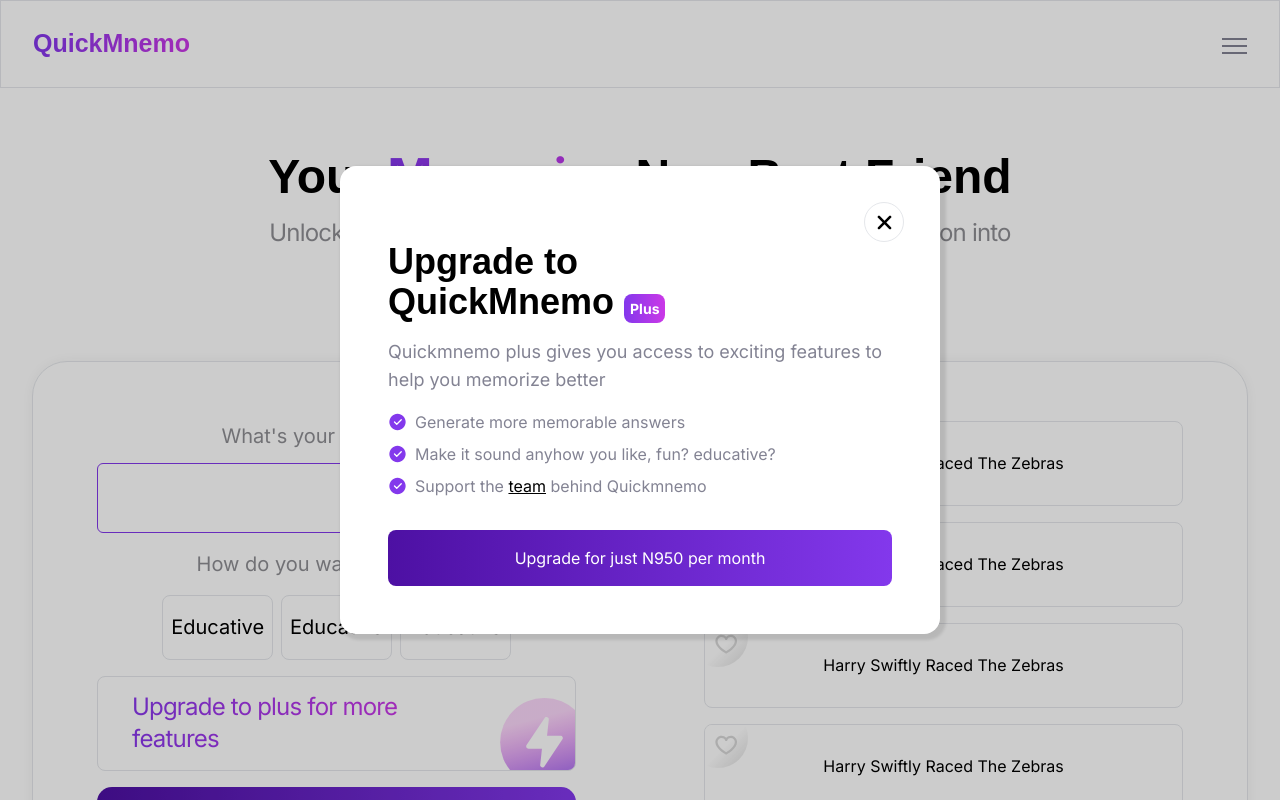
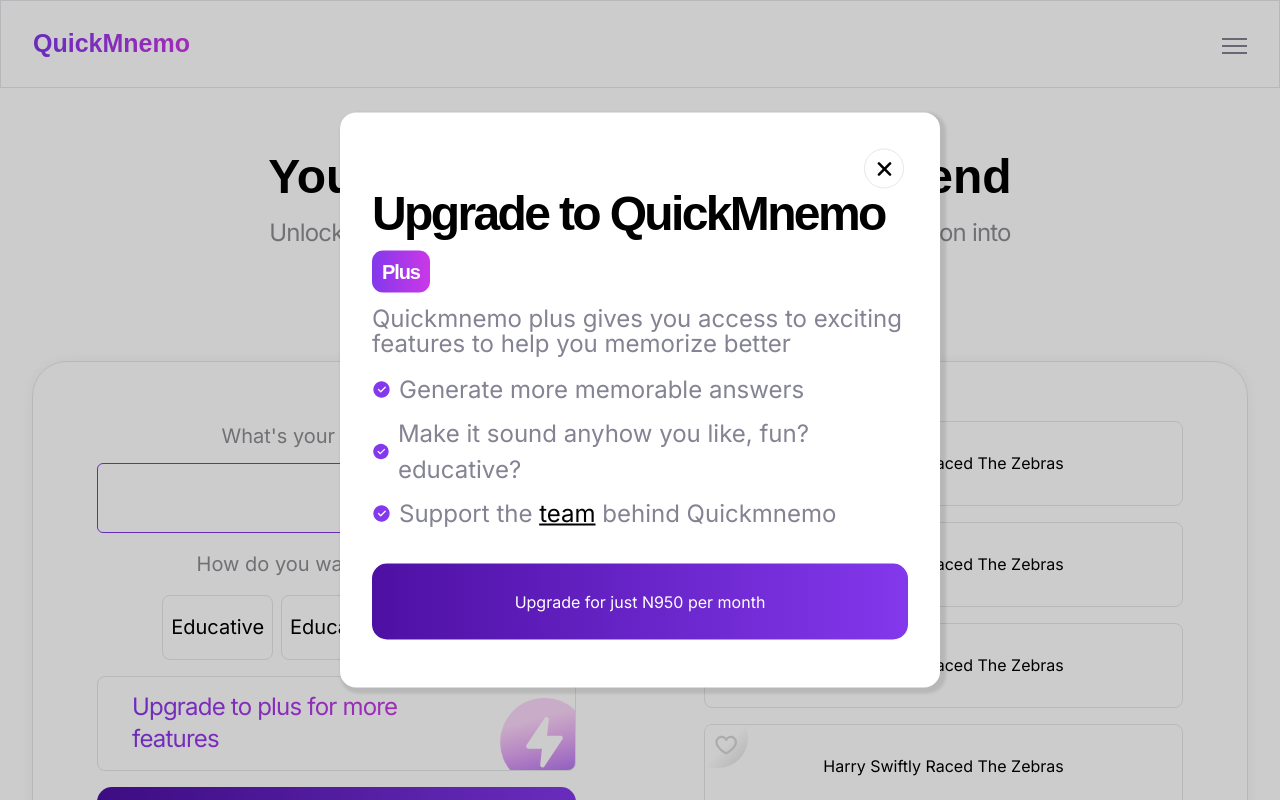
Before and after one commit to abdullah43577/mnemonics, a React (Vite) app in the folder Client/: page / in a window 1280 px wide. Both pictures are taken after a click on the element "Upgrade to plus for more features". Shown: the top 800 px of the page. Built offline with nearby package versions, Linux system fonts and the light colour scheme; a web font is replaced by a local one.

Commit message:
improved UI

```diff
--- a/Client/src/components/Pages/Homepage/Generator.jsx
+++ b/Client/src/components/Pages/Homepage/Generator.jsx
@@ -61,7 +61,7 @@ export default function Generator() {
 
       <div className="bg-gray-200 w-[2px] h-[430px] hidden xl:block"></div>
 
-      <div className="max-h-[200px] w-full xl:w-auto overflow-scroll lg:max-h-full lg:overflow-hidden">
+      <div className="mnemonics_wrapper max-h-[200px] lg:max-h-[430px] w-full xl:w-auto overflow-y-scroll overflow-x-hidden">
         <div className="flex flex-col gap-4">
           {selectedMnemo?.map((_, i) => (
             <div
--- a/Client/src/components/Pages/Homepage/Home.jsx
+++ b/Client/src/components/Pages/Homepage/Home.jsx
@@ -8,7 +8,7 @@ export const stateHandler = createContext();
 
 export default function Home() {
   const [input, setInput] = useState('');
-  const [selectedMnemo, setSelectedMnemo] = useState([0, 1, 2, 3, 4]);
+  const [selectedMnemo, setSelectedMnemo] = useState([0, 1, 2, 3, 4, 5, 6, 7, 8]);
   const [isModalOpen, setIsModalOpen] = useState(false);
 
   const [modalState, setModalState] = useState({
--- a/Client/src/components/Pages/Homepage/Modal/LoginView.jsx
+++ b/Client/src/components/Pages/Homepage/Modal/LoginView.jsx
@@ -6,11 +6,11 @@ export default function LoginView() {
 
   return (
     <div className={`loginView px-8 xl:px-10 ${modalState.loginView ? 'block' : 'hidden'}`}>
-      <h2 className="font-[900] text-4xl">Welcome,</h2>
-      <p className="text-[#838393] text-sm lg:text-lg my-4">Welcome back champ! Sign in to your QuickMnemo account and continue your memorization journey</p>
+      <h2 className="font-[900] text-[40px] leading-[36px] tracking-[-2.64px]">Welcome,</h2>
+      <p className="text-[#838393] my-4">Welcome back champ! Sign in to your QuickMnemo account and continue your memorization journey</p>
 
       <div>
-        <div className="border border-gray-200 rounded-lg w-full flex items-center justify-center gap-2 py-4 px-6 cursor-pointer mb-6">
+        <div className="border border-gray-200 rounded-lg w-full flex items-center justify-center gap-2 h-[60px] py-[20px] cursor-pointer mb-6">
           <svg width="21" height="21" viewBox="0 0 21 21" fill="none" xmlns="http://www.w3.org/2000/svg">
             <path
               d="M10.4883 12.4791V8.60409H20.2383C20.3841 9.26034 20.4987 9.87492 20.4987 10.7395C20.4987 16.6874 16.5091 20.9166 10.4987 20.9166C4.7487 20.9166 0.0820312 16.2499 0.0820312 10.4999C0.0820312 4.74992 4.7487 0.083252 10.4987 0.083252C13.3112 0.083252 15.6654 1.1145 17.4674 2.802L14.5091 5.677C13.7591 4.96867 12.4466 4.13534 10.4987 4.13534C7.05078 4.13534 4.23828 6.99992 4.23828 10.5103C4.23828 14.0208 7.05078 16.8853 10.4987 16.8853C14.4883 16.8853 15.957 14.1249 16.2279 12.4895H10.4883V12.4791Z"
@@ -24,10 +24,10 @@ export default function LoginView() {
             </defs>
           </svg>
 
-          <p className="text-[#838393] text-sm lg:text-lg">Continue with Google</p>
+          <p className="text-[#838393]">Continue with Google</p>
         </div>
 
-        <div className="border border-gray-200 rounded-lg w-full flex items-center justify-center gap-2 py-4 px-6 cursor-pointer mb-6">
+        <div className="border border-gray-200 rounded-lg w-full flex items-center justify-center gap-2 h-[60px] py-[20px] cursor-pointer mb-6">
           <svg width="21" height="21" viewBox="0 0 21 21" fill="none" xmlns="http://www.w3.org/2000/svg">
             <path
               d="M10.4883 12.4791V8.60409H20.2383C20.3841 9.26034 20.4987 9.87492 20.4987 10.7395C20.4987 16.6874 16.5091 20.9166 10.4987 20.9166C4.7487 20.9166 0.0820312 16.2499 0.0820312 10.4999C0.0820312 4.74992 4.7487 0.083252 10.4987 0.083252C13.3112 0.083252 15.6654 1.1145 17.4674 2.802L14.5091 5.677C13.7591 4.96867 12.4466 4.13534 10.4987 4.13534C7.05078 4.13534 4.23828 6.99992 4.23828 10.5103C4.23828 14.0208 7.05078 16.8853 10.4987 16.8853C14.4883 16.8853 15.957 14.1249 16.2279 12.4895H10.4883V12.4791Z"
@@ -41,7 +41,7 @@ export default function LoginView() {
             </defs>
           </svg>
 
-          <p className="text-[#838393] text-sm lg:text-lg">Continue with Apple</p>
+          <p className="text-[#838393]">Continue with Apple</p>
         </div>
       </div>
 
--- a/Client/src/components/Pages/Homepage/Modal/Modal.jsx
+++ b/Client/src/components/Pages/Homepage/Modal/Modal.jsx
@@ -8,7 +8,7 @@ export default function Modal() {
   const { isModalOpen, closeModal } = useContext(stateHandler);
 
   return (
-    <div className={`modal bg-white rounded-t-[50px] lg:rounded-2xl fixed bottom-0 lg:bottom-auto lg:-translate-x-[50%] lg:-translate-y-[50%] w-full lg:w-[600px] lg:top-[50%] lg:left-[50%] lg:p-4 z-[5000] ${isModalOpen ? '' : 'hidden'}`}>
+    <div className={`modal bg-white rounded-t-[35px] lg:rounded-2xl fixed bottom-0 lg:bottom-auto lg:-translate-x-[50%] lg:-translate-y-[50%] w-full lg:w-[600px] lg:top-[50%] lg:left-[50%] lg:p-4 z-[5000] ${isModalOpen ? '' : 'hidden'}`}>
       <div className="border rounded-full p-2 w-[40px] h-[40px] border-gray-200 mt-[20px] mr-[20px] xl:mt-0 xl:mr-0 ml-auto flex items-center justify-center cursor-pointer" onClick={closeModal}>
         <svg width="15" height="15" viewBox="0 0 20 20" fill="none" xmlns="http://www.w3.org/2000/svg">
           <path
--- a/Client/src/components/Pages/Homepage/Modal/SignupView.jsx
+++ b/Client/src/components/Pages/Homepage/Modal/SignupView.jsx
@@ -6,11 +6,11 @@ export default function SignupView() {
 
   return (
     <div className={`signupView px-8 xl:px-10 ${modalState.signupView ? 'block' : 'hidden'}`}>
-      <h2 className="font-[900] text-4xl">Hello there,</h2>
-      <p className="text-[#838393] text-sm lg:text-lg my-4">Welcome back champ! Sign in to your QuickMnemo account and continue your memorization journey</p>
+      <h2 className="font-[900] text-[40px] leading-[36px] tracking-[-2.64px]">Hello there,</h2>
+      <p className="text-[#838393] my-4">Welcome back champ! Sign in to your QuickMnemo account and continue your memorization journey</p>
 
       <div>
-        <div className="border border-gray-200 rounded-lg w-full flex items-center justify-center gap-2 py-4 px-6 cursor-pointer mb-6">
+        <div className="border border-gray-200 rounded-lg w-full flex items-center justify-center gap-2 h-[60px] py-[20px] cursor-pointer mb-6">
           <svg width="21" height="21" viewBox="0 0 21 21" fill="none" xmlns="http://www.w3.org/2000/svg">
             <path
               d="M10.4883 12.4791V8.60409H20.2383C20.3841 9.26034 20.4987 9.87492 20.4987 10.7395C20.4987 16.6874 16.5091 20.9166 10.4987 20.9166C4.7487 20.9166 0.0820312 16.2499 0.0820312 10.4999C0.0820312 4.74992 4.7487 0.083252 10.4987 0.083252C13.3112 0.083252 15.6654 1.1145 17.4674 2.802L14.5091 5.677C13.7591 4.96867 12.4466 4.13534 10.4987 4.13534C7.05078 4.13534 4.23828 6.99992 4.23828 10.5103C4.23828 14.0208 7.05078 16.8853 10.4987 16.8853C14.4883 16.8853 15.957 14.1249 16.2279 12.4895H10.4883V12.4791Z"
@@ -24,10 +24,10 @@ export default function SignupView() {
             </defs>
           </svg>
 
-          <p className="text-[#838393] text-sm lg:text-lg">Sign up with Google</p>
+          <p className="text-[#838393]">Sign up with Google</p>
         </div>
 
-        <div className="border border-gray-200 rounded-lg w-full flex items-center justify-center gap-2 py-4 px-6 cursor-pointer">
+        <div className="border border-gray-200 rounded-lg w-full flex items-center justify-center gap-2 h-[60px] py-[20px] cursor-pointer">
           <svg width="19" height="23" viewBox="0 0 19 23" fill="none" xmlns="http://www.w3.org/2000/svg">
             <path
               d="M15.4581 21.2626C14.3025 22.3829 13.0407 22.206 11.8261 21.6754C10.5408 21.1329 9.36153 21.1093 8.00542 21.6754C6.30733 22.4065 5.41112 22.1942 4.39698 21.2626C-1.35764 15.3311 -0.508597 6.29827 6.02432 5.96808C7.61627 6.05063 8.72474 6.84071 9.65633 6.91146C11.0478 6.62845 12.3803 5.81479 13.8662 5.92092C15.6468 6.06242 16.9911 6.76996 17.8755 8.04352C14.1964 10.2487 15.069 15.0953 18.4416 16.4514C17.7694 18.2202 16.8968 19.9773 15.4463 21.2744L15.4581 21.2626ZM9.53841 5.89733C9.36153 3.26766 11.4959 1.09788 13.9487 0.88562C14.2907 3.92802 11.1893 6.19214 9.53841 5.89733Z"
@@ -41,7 +41,7 @@ export default function SignupView() {
             </defs>
           </svg>
 
-          <p className="text-[#838393] text-sm lg:text-lg">Sign up with Apple</p>
+          <p className="text-[#838393]">Sign up with Apple</p>
         </div>
       </div>
 
--- a/Client/src/components/Pages/Homepage/Modal/upgradeView.jsx
+++ b/Client/src/components/Pages/Homepage/Modal/upgradeView.jsx
@@ -5,11 +5,11 @@ export default function upgradeView() {
   const { modalState, toggleModalState } = useContext(stateHandler);
 
   return (
-    <div className={`upgradeView px-8 xl:px-10 ${modalState.upgradeView ? 'block' : 'hidden'}`}>
-      <h2 className="font-[900] text-4xl max-w-[400px]">
-        Upgrade to QuickMnemo <span className="plus text-white p-[6px] rounded-lg text-sm">Plus</span>
+    <div className={`upgradeView px-4 xl:px-10 ${modalState.upgradeView ? 'block' : 'hidden'}`}>
+      <h2 className="font-[700] text-[40px] lg:text-[48px] leading-[36px] lg:leading-[49px] tracking-[-2.64px]">
+        Upgrade to QuickMnemo <span className="plus text-white p-[10px] rounded-[11px] text-xl tracking-[-1.1px] leading-[36px]">Plus</span>
       </h2>
-      <p className="text-[#838393] text-sm lg:text-lg my-4">Quickmnemo plus gives you access to exciting features to help you memorize better</p>
+      <p className="text-[#838393] lg:text-[24px] lg:leading-[25px] my-4">Quickmnemo plus gives you access to exciting features to help you memorize better</p>
 
       <div>
         <div className="flex items-center gap-2">
@@ -28,7 +28,7 @@ export default function upgradeView() {
               <path d="M0.5 0H18.5V18H0.5V0Z" fill="#8338EC" />
             </g>
           </svg>
-          <p className="text-[#838393] text-xs lg:text-base">Generate more memorable answers</p>
+          <p className="text-[#838393] lg:text-[24px]">Generate more memorable answers</p>
         </div>
 
         <div className="flex items-center gap-2 my-2 xl:my-0">
@@ -47,7 +47,7 @@ export default function upgradeView() {
               <path d="M0.5 0H18.5V18H0.5V0Z" fill="#8338EC" />
             </g>
           </svg>
-          <p className="text-[#838393] text-xs lg:text-base">Make it sound anyhow you like, fun? educative?</p>
+          <p className="text-[#838393] lg:text-[24px]">Make it sound anyhow you like, fun? educative?</p>
         </div>
 
         <div className="flex items-center gap-2">
@@ -66,13 +66,13 @@ export default function upgradeView() {
               <path d="M0.5 0H18.5V18H0.5V0Z" fill="#8338EC" />
             </g>
           </svg>
-          <p className="text-[#838393] text-xs lg:text-base">
+          <p className="text-[#838393] lg:text-[24px]">
             Support the <span className="underline text-black">team</span> behind Quickmnemo
           </p>
         </div>
       </div>
 
-      <button className="generator text-white rounded-[15px] lg:rounded-lg py-4 px-6 w-full my-8" onClick={() => toggleModalState('upgradeView')}>
+      <button className="generator text-white rounded-[15px] py-[26px] px-6 w-full my-8" onClick={() => toggleModalState('upgradeView')}>
         Upgrade for just N950 per month
       </button>
     </div>
--- a/Client/src/styles/index.css
+++ b/Client/src/styles/index.css
@@ -15,6 +15,28 @@ html,
 body {
   height: 100%;
   width: 100%;
+}
+
+/* Targeting the entire scrollbar */
+.mnemonics_wrapper::-webkit-scrollbar {
+  width: 5px; /* Set the width of the scrollbar */
+}
+
+/* Track */
+.mnemonics_wrapper::-webkit-scrollbar-track {
+  background: #f1f1f1; /* Set the color of the track (the area behind the thumb) */
+}
+
+/* Handle */
+.mnemonics_wrapper::-webkit-scrollbar-thumb {
+  background: #888; /* Set the color of the thumb (the draggable part of the scrollbar) */
+  border-radius: 15px;
+}
+
+/* Handle on hover */
+.mnemonics_wrapper::-webkit-scrollbar-thumb:hover {
+  background: #555; /* Set the color of the thumb on hover */
+  cursor: grab;
 }
 
 h2 {
@@ -69,6 +91,7 @@ nav ul a.active span {
 
 .plus {
   background: linear-gradient(to right, #8338ec, #cb38e7);
+  font-family: 'Excon', sans-serif;
 }
 
 .overlay {
```
Also changed, not shown: 4 other files (tests, documents, lock files or other folders).
